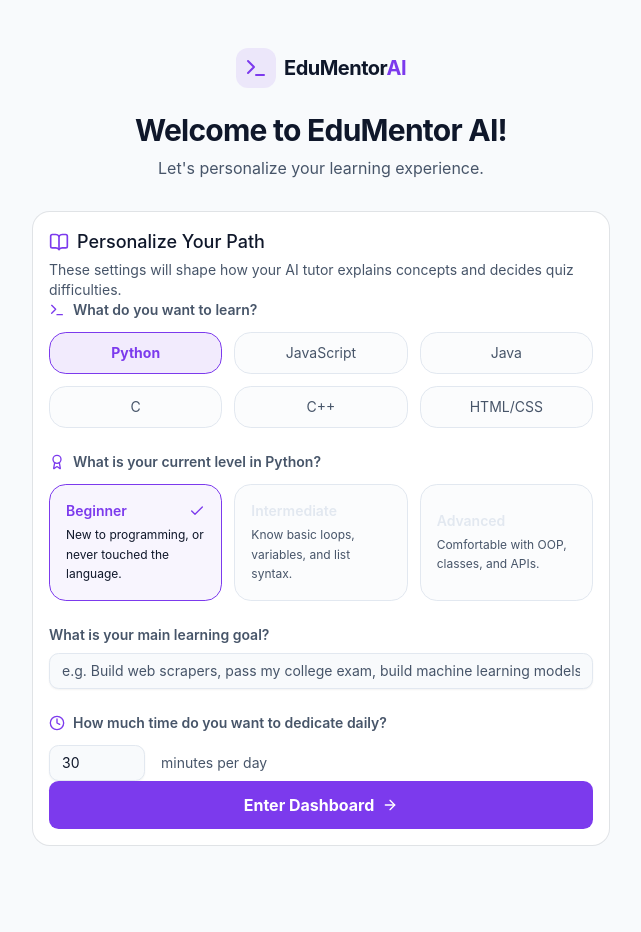
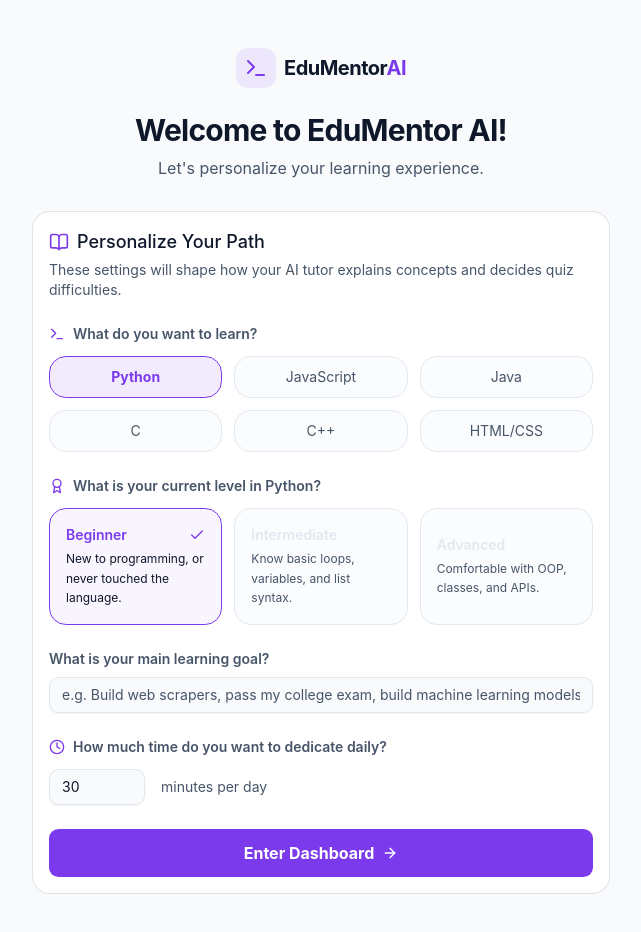
Before and after one commit to Kaxyaa-flux/EduMentor-Ai, a Next.js app in the folder edumentor-ai/: page /onboarding in a window 1280 px wide. Shown: the top 932 px of the page, without its empty margins (319-960 px from the left). Before the commit the page ends 893 px from the top, so only its background shows below. Built offline with nearby package versions, Linux system fonts and the light colour scheme.

Commit message:
fix: add form flex column gap to onboarding page to restore footer spacing

```diff
--- a/edumentor-ai/src/app/onboarding/page.tsx
+++ b/edumentor-ai/src/app/onboarding/page.tsx
@@ -60,7 +60,7 @@
 
       <ScrollReveal variant="slideUp" delay={0.1} className="mt-8 sm:mx-auto sm:w-full sm:max-w-xl">
         <Card className="border-border bg-card">
-          <form onSubmit={handleSubmit}>
+          <form onSubmit={handleSubmit} className="flex flex-col gap-6">
             <CardHeader>
               <CardTitle className="text-foreground text-lg flex items-center gap-2">
                 <BookOpen className="h-5 w-5 text-primary" />
```
